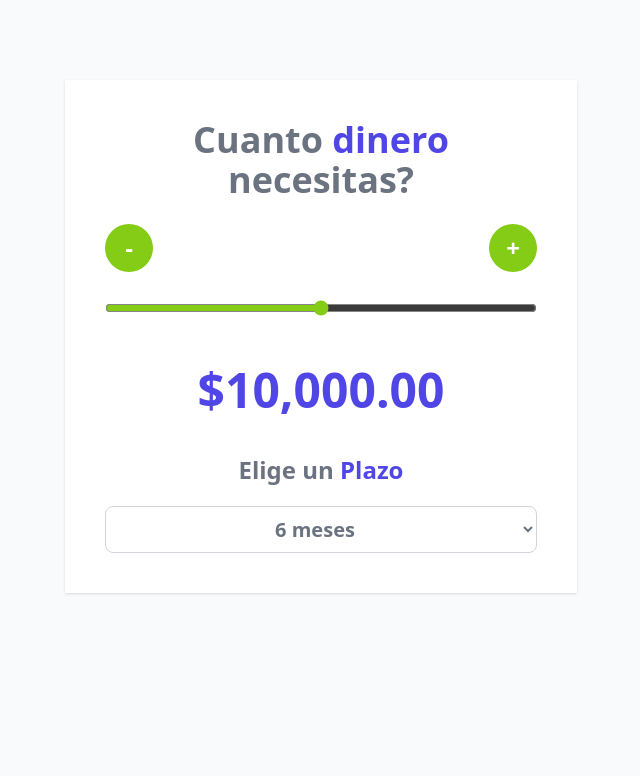
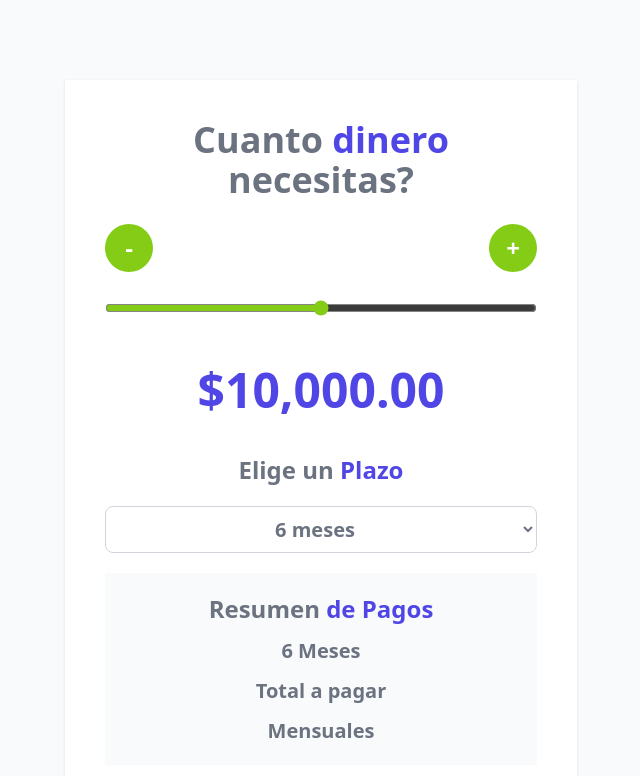
Before and after one commit to mretamoso/cotizador-prestamos-react, a React (Vite) app: page / in a window 1280 px wide. Shown: the top 776 px of the page, without its empty margins (319-959 px from the left). Built offline with nearby package versions, Linux system fonts and the light colour scheme.

Commit message:
resumen pagos

```diff
--- a/src/App.jsx
+++ b/src/App.jsx
@@ -80,6 +80,23 @@
 
       </select>
 
+      <div className="my-5 space-y-3 bg-gray-50 p-5">
+        <h2
+          className="text-2xl font-extrabold text-gray-500 text-center">
+          Resumen <span className="text-indigo-600">de Pagos</span>
+        </h2>
+
+        <p className="text-xl text-gray-500 text-center font-bold">
+          {meses} Meses
+        </p>
+        <p className="text-xl text-gray-500 text-center font-bold">
+          Total a pagar
+        </p>
+        <p className="text-xl text-gray-500 text-center font-bold">
+          Mensuales
+        </p>
+      </div>
+
     </div>
   )
 }
```
